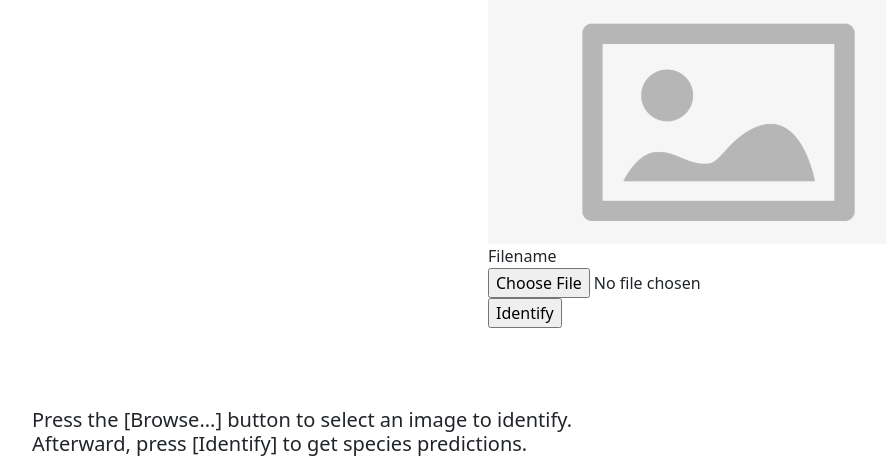
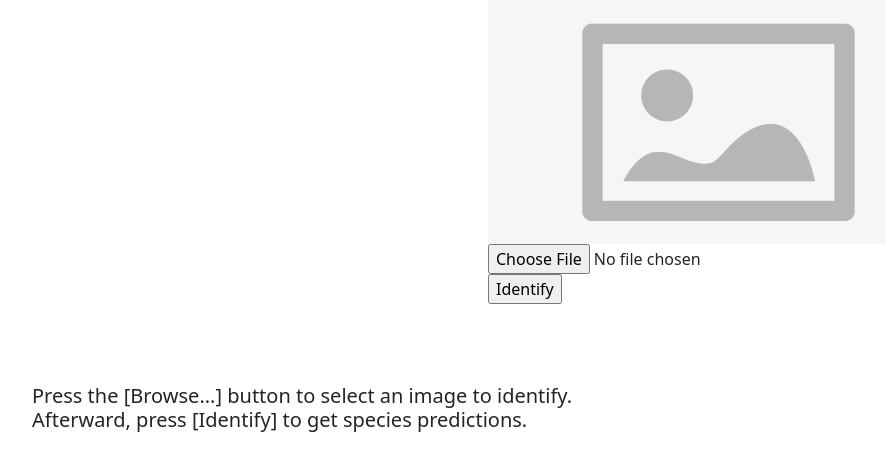
Before and after one commit to garyklam/mscapstone, a Python web app: template app/templates/home.html in a window 1280 px wide. Shown: the part 56-521 px from the top of the page, without its empty margins (88-974 px from the left). Run offline with Jinja, Linux system fonts and the light colour scheme; the template is opened without the code that fills it, so the values that code supplies are empty.

Commit message:
Update home.html

```diff
--- a/app/templates/home.html
+++ b/app/templates/home.html
@@ -24,11 +24,11 @@
   </head>
   <body>
     <div class="center">
-      <img id="uploaded-image" src="static/placeholder.PNG" alt="default image" width="452" height="244">
+      <img id="uploaded-image" src="static/placeholder.PNG" alt="default image">
   <!--    <img id="uploaded-image" src="placeholder.PNG" alt="default image">-->
       <br>
       <form action="/results" method="post" enctype="multipart/form-data">
-        <label for="fileupload">Filename</label> <input type="file" name="file" id="file-input">
+        <input type="file" name="file" id="file-input">
         <br>
         <input type="submit" value="Identify">
       </form>
```
